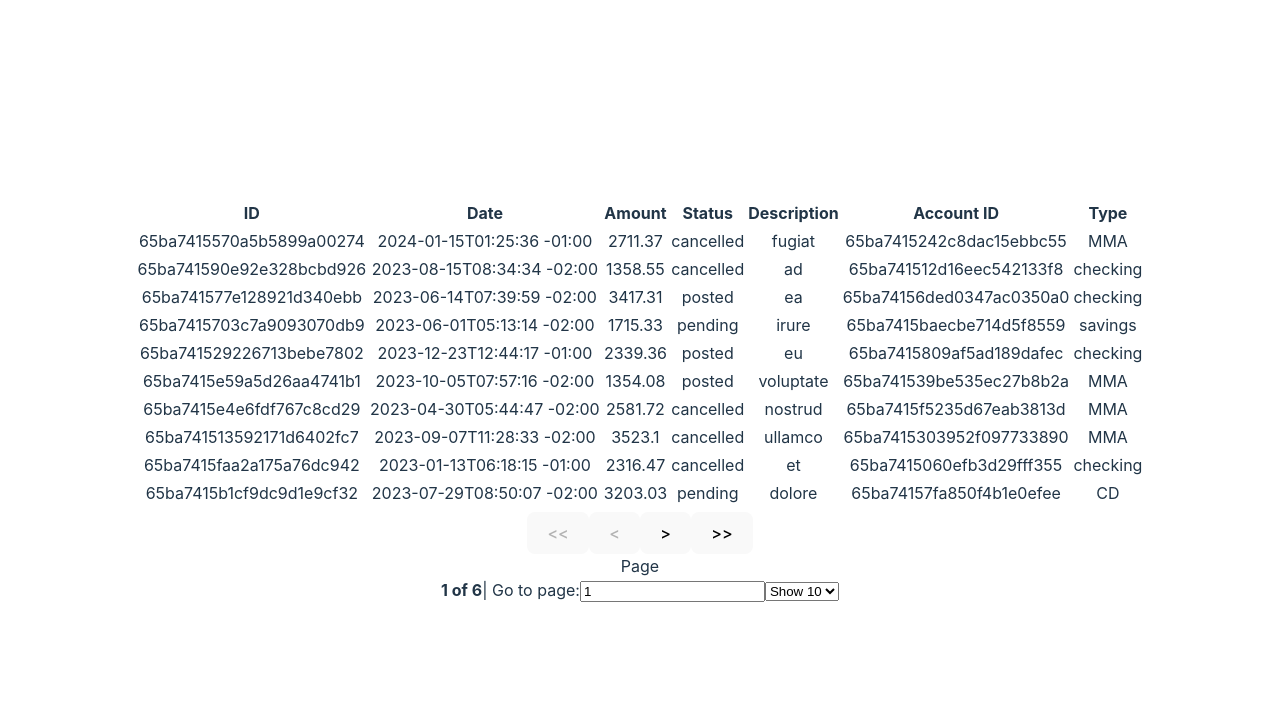
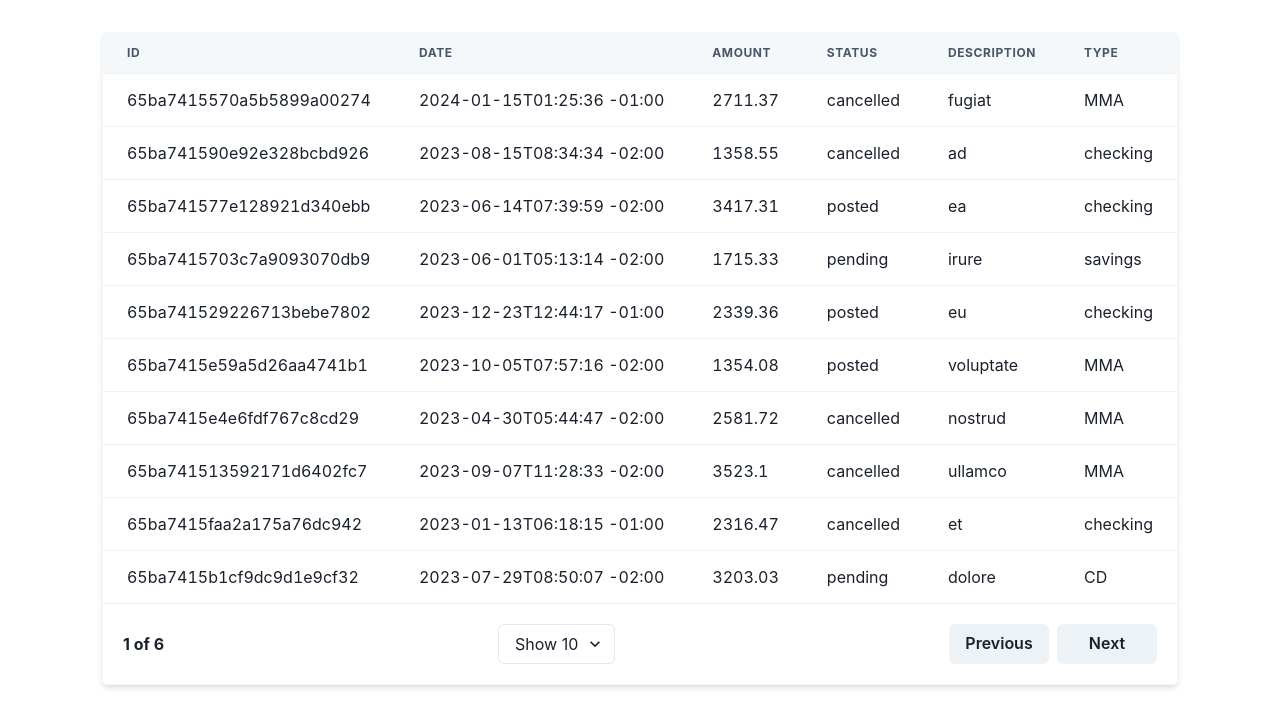
Before and after one commit to carlostrujillosamper/transaction-dashboard, a React (Vite) app: page / in a window 1280 px wide. Shown: the top 726 px of the page. Built offline with nearby package versions, Linux system fonts and the light colour scheme.

Commit message:
feat(Styles): Adds styling to table and pagination components
Using chakra ui adds styling to components

```diff
--- a/package.json
+++ b/package.json
@@ -10,8 +10,12 @@
     "preview": "vite preview"
   },
   "dependencies": {
+    "@chakra-ui/react": "^2.8.2",
+    "@emotion/react": "^11.11.3",
+    "@emotion/styled": "^11.11.0",
     "@tanstack/match-sorter-utils": "^8.11.7",
     "@tanstack/react-table": "^8.11.7",
+    "framer-motion": "^11.0.3",
     "react": "^18.2.0",
     "react-dom": "^18.2.0"
   },
--- a/src/App.tsx
+++ b/src/App.tsx
@@ -1,8 +1,13 @@
 import "./App.css";
+import { ChakraProvider } from "@chakra-ui/react";
 import { TransactionTable } from "./components/Transactions/TransactionTable";
 
 function App() {
-  return <TransactionTable />;
+  return (
+    <ChakraProvider>
+      <TransactionTable />
+    </ChakraProvider>
+  );
 }
 
 export default App;
--- a/src/components/Transactions/TransactionTable.tsx
+++ b/src/components/Transactions/TransactionTable.tsx
@@ -47,10 +47,6 @@ const columns = [
     header: "Description",
     cell: (info) => info.renderValue(),
   }),
-  columnHelper.accessor("account.account_id", {
-    header: "Account ID",
-    cell: (info) => info.renderValue(),
-  }),
   columnHelper.accessor("account.account_type", {
     header: "Type",
     cell: (info) => info.renderValue(),
--- a/src/components/common/Table/Pagination.tsx
+++ b/src/components/common/Table/Pagination.tsx
@@ -1,66 +1,64 @@
 import { Table } from "@tanstack/react-table";
+import { Button, Box, Select, HStack } from "@chakra-ui/react";
 
 type PaginationProps<T> = {
   table: Table<T>;
   pageSizes: number[];
 };
 
-export function Pagination<T extends object>({ table, pageSizes }: PaginationProps<T>) {
+export function Pagination<T extends object>({
+  table,
+  pageSizes,
+}: PaginationProps<T>) {
   return (
-    <div>
-      <button
-        onClick={() => table.setPageIndex(0)}
-        disabled={!table.getCanPreviousPage()}
-      >
-        {"<<"}
-      </button>
-      <button
-        onClick={() => table.previousPage()}
-        disabled={!table.getCanPreviousPage()}
-      >
-        {"<"}
-      </button>
-      <button
-        onClick={() => table.nextPage()}
-        disabled={!table.getCanNextPage()}
-      >
-        {">"}
-      </button>
-      <button
-        onClick={() => table.setPageIndex(table.getPageCount() - 1)}
-        disabled={!table.getCanNextPage()}
-      >
-        {">>"}
-      </button>
+    <Box padding={5} w="100%">
+      <HStack w="100%" justifyContent={"space-between"}>
+        <Box >
           <span>
-        <div>Page</div>
             <strong>
-          {table.getState().pagination.pageIndex + 1} of {table.getPageCount()}
+              {table.getState().pagination.pageIndex + 1} of{" "}
+              {table.getPageCount()}
             </strong>
           </span>
-      <span>
-        | Go to page:
-        <input
-          type="number"
-          defaultValue={table.getState().pagination.pageIndex + 1}
-          onChange={(e) => {
-            const page = e.target.value ? Number(e.target.value) - 1 : 0;
-            table.setPageIndex(page);
-          }}
-        />
-      </span>
-      <select
+        </Box>
+        <Box >
+          <Box >
+            <Select
               value={table.getState().pagination.pageSize}
               onChange={(e) => {
                 table.setPageSize(Number(e.target.value));
               }}
+              name="page-size"
             >
               {pageSizes.map((pageSize) => (
                 <option key={pageSize} value={pageSize}>
                   Show {pageSize}
                 </option>
               ))}
-      </select>
-    </div>
+            </Select>
+          </Box>
+        </Box>
+        <Box >
+          <Button
+            onClick={() => table.previousPage()}
+            disabled={!table.getCanPreviousPage()}
+            mr={2}
+            w="100px"
+          >
+            {"Previous"}
+          </Button>
+          <Button
+            onClick={() => {
+              table.nextPage();
+              console.log(table.getCanNextPage());
+            }}
+            disabled={table.getCanNextPage()}
+            w="100px"
+          >
+            {"Next"}
+          </Button>
+        </Box>
+      </HStack>
+    </Box>
   );
 }
--- a/src/components/common/Table/Table.tsx
+++ b/src/components/common/Table/Table.tsx
@@ -5,6 +5,16 @@ import {
   getPaginationRowModel,
   ColumnDef,
 } from "@tanstack/react-table";
+import {
+  Table as ChakraTable,
+  Thead,
+  Tbody,
+  Tr,
+  Th,
+  Td,
+  TableContainer,
+  Box
+} from "@chakra-ui/react";
 import { Pagination } from "./Pagination";
 
 interface TableProps<T> {
@@ -29,53 +39,44 @@ export function Table<T extends object>({
   });
 
   return (
-    <div>
-      <table>
-        <thead>
+    <>
+      <Box border={"1px solid #F4F8FA"} rounded={5} boxShadow={"md"}>
+        <TableContainer>
+          <ChakraTable>
+            <Thead bgColor={"#F4F8FA"}>
               {table.getHeaderGroups().map((headerGroup) => (
-            <tr key={headerGroup.id}>
+                <Tr key={headerGroup.id}>
                   {headerGroup.headers.map((header) => (
-                <th key={header.id}>
+                    <Th key={header.id}>
                       {header.isPlaceholder
                         ? null
                         : flexRender(
                             header.column.columnDef.header,
                             header.getContext()
                           )}
-                </th>
+                    </Th>
                   ))}
-            </tr>
+                </Tr>
               ))}
-        </thead>
-        <tbody>
+            </Thead>
+            <Tbody>
               {table.getRowModel().rows.map((row) => (
-            <tr key={row.id}>
+                <Tr key={row.id}>
                   {row.getVisibleCells().map((cell) => (
-                <td key={cell.id}>
-                  {flexRender(cell.column.columnDef.cell, cell.getContext())}
-                </td>
+                    <Td key={cell.id}>
+                      {flexRender(
+                        cell.column.columnDef.cell,
+                        cell.getContext()
+                      )}
+                    </Td>
                   ))}
-            </tr>
+                </Tr>
               ))}
-        </tbody>
-        <tfoot>
-          {table.getFooterGroups().map((footerGroup) => (
-            <tr key={footerGroup.id}>
-              {footerGroup.headers.map((header) => (
-                <th key={header.id}>
-                  {header.isPlaceholder
-                    ? null
-                    : flexRender(
-                        header.column.columnDef.footer,
-                        header.getContext()
-                      )}
-                </th>
-              ))}
-            </tr>
-          ))}
-        </tfoot>
-      </table>
+            </Tbody>
+          </ChakraTable>
           {hasPagination && <Pagination table={table} pageSizes={pageSizes} />}
-    </div>
+        </TableContainer>
+      </Box>
+    </>
   );
 }
```
Also changed, not shown: 1 other file (tests, documents, lock files or other folders). Lines whose indentation alone changed are shown as unchanged.
